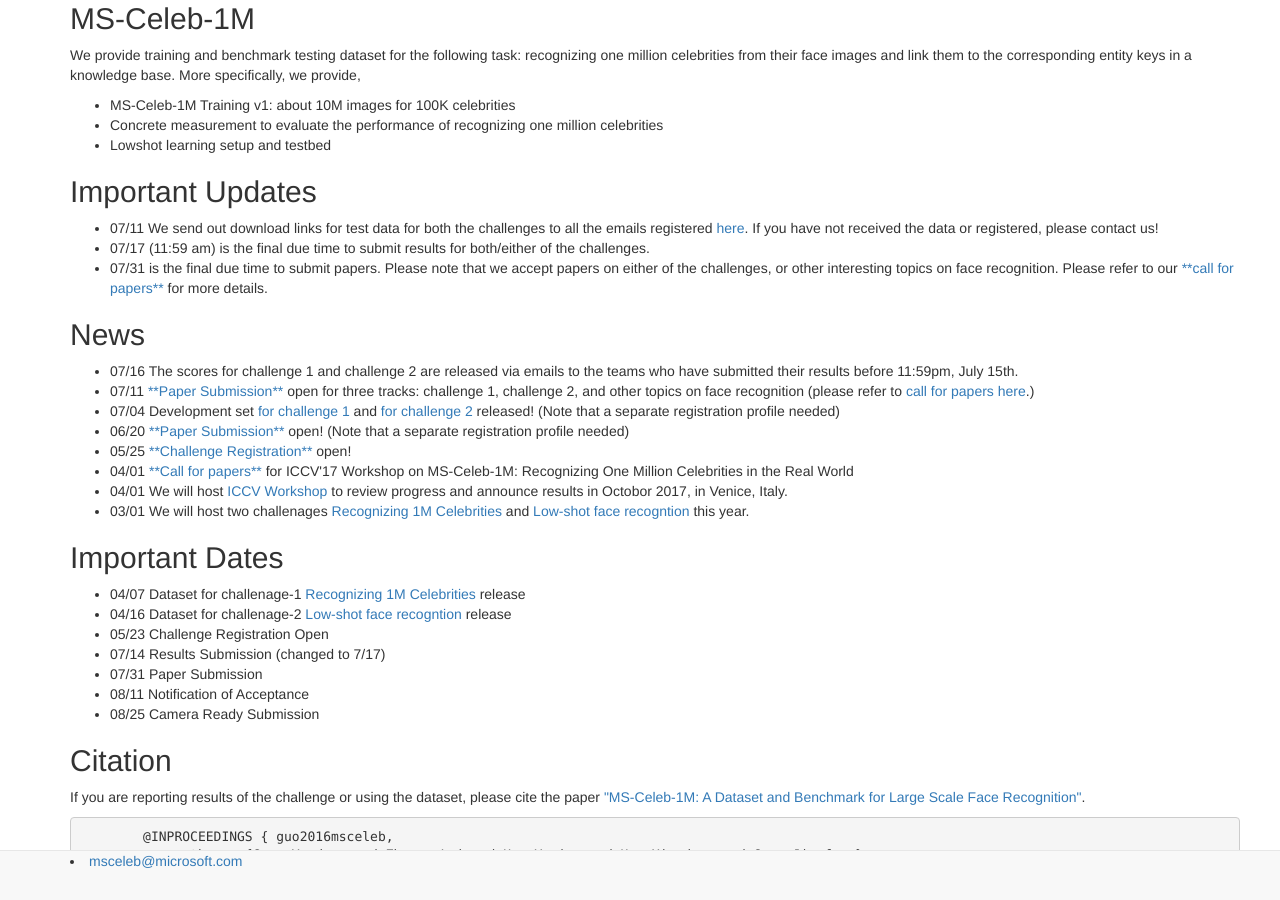
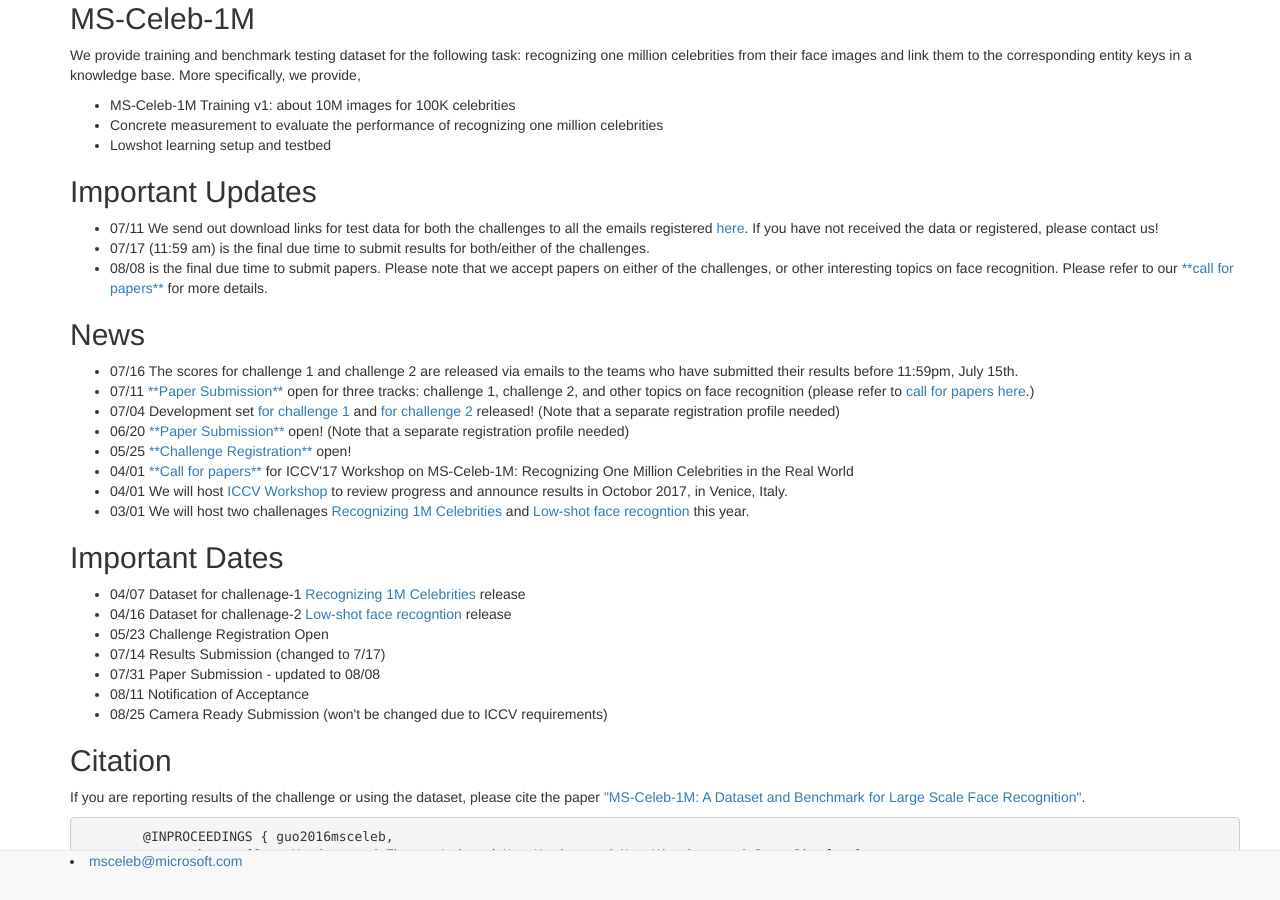
Before and after one commit to vardhman1996/msceleb.github.io, a Jekyll site: the page built from index.html, in a window 1280 px wide and 900 px high, scrolled down 393 px. Built offline with Jekyll 4.4.1, drawn with Linux system fonts in a browser that asks for light colours; nearby versions of some CDN libraries.

Commit message:
Due date;

```diff
--- a/index.html
+++ b/index.html
@@ -23,7 +23,7 @@
         <ul>
             <li>07/11 We send out download links for test data for both the challenges to all the emails registered <a href="http://imhub-eastus2.cloudapp.net:9999"> here</a>. If you have not received the data or registered, please contact us!</li>
             <li>07/17 (11:59 am) is the final due time to submit results for both/either of the challenges.</li>
-            <li>07/31 is the final due time to submit papers. Please note that we accept papers on either of the challenges, or other interesting topics on face recognition. Please refer to our <a href="https://www.microsoft.com/en-us/research/wp-content/uploads/2017/04/ICCVWorkshop-CFP.pdf">**call for papers**</a> for more details.  </li>
+            <li>08/08 is the final due time to submit papers. Please note that we accept papers on either of the challenges, or other interesting topics on face recognition. Please refer to our <a href="https://www.microsoft.com/en-us/research/wp-content/uploads/2017/04/ICCVWorkshop-CFP.pdf">**call for papers**</a> for more details.  </li>
 </ul>
         <h2 id="News">News</h2>
         <ul>
@@ -42,9 +42,9 @@
             <li>04/16 Dataset for challenage-2 <a href="\challenge2\2017">Low-shot face recogntion</a> release </li>
             <li>05/23 Challenge Registration Open</li>
             <li>07/14 Results Submission (changed to 7/17)</li>
-            <li>07/31 Paper Submission</li>
+            <li>07/31 Paper Submission - updated to 08/08</li>
             <li>08/11 Notification of Acceptance</li>
-            <li>08/25 Camera Ready Submission</li>
+            <li>08/25 Camera Ready Submission (won't be changed due to ICCV requirements)</li>
         </ul>
         <h2 id="Citation">Citation</h2>
             <p>If you are reporting results of the challenge or using the dataset, please cite the paper <a href="https://www.microsoft.com/en-us/research/publication/ms-celeb-1m-dataset-benchmark-large-scale-face-recognition-2/">"MS-Celeb-1M: A Dataset and Benchmark for Large Scale Face Recognition"</a>.</p>
```
